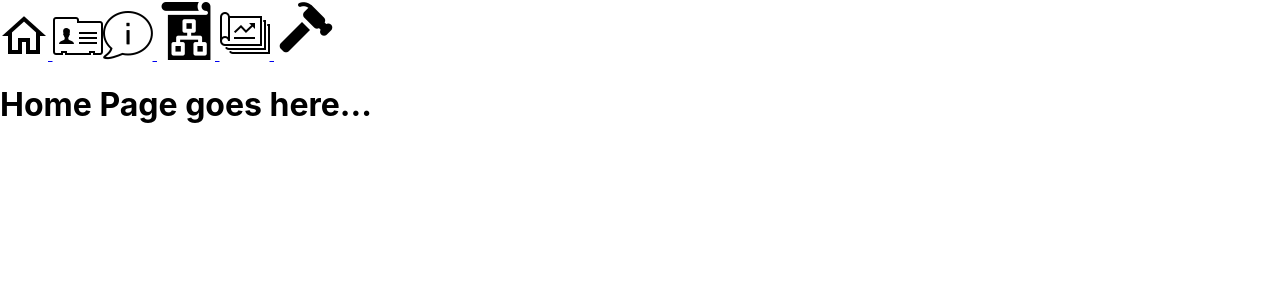
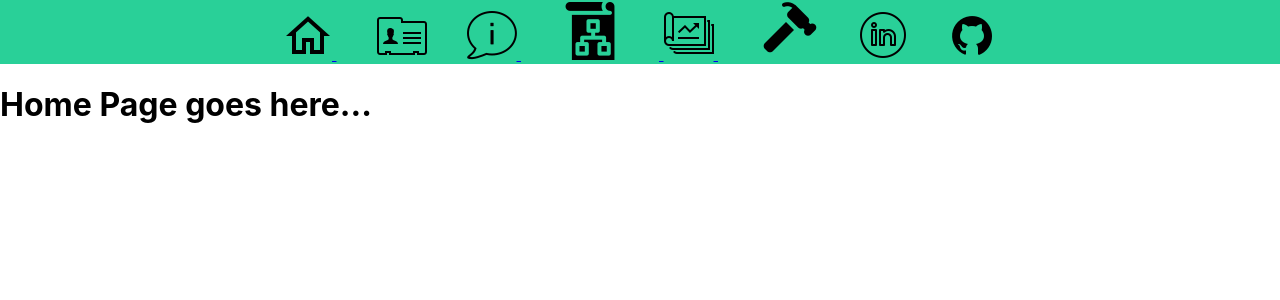
Before and after one commit to justingracie/Portfolio--1-, a React (Create React App) app: page / in a window 1280 px wide. Shown: the top 300 px of the page. Built offline with nearby package versions, Linux system fonts and the light colour scheme.

Commit message:
navbar V1 complete

```diff
--- a/src/Components/Nav/Nav.css
+++ b/src/Components/Nav/Nav.css
@@ -0,0 +1,9 @@
+.NavContainer{
+    background-color: rgb(41, 208, 152);
+    text-align: center;
+}
+
+.NavItem{
+    margin-right: 20px;
+    margin-left: 20px;
+}
--- a/src/Components/Nav/Nav.jsx
+++ b/src/Components/Nav/Nav.jsx
@@ -1,15 +1,22 @@
 import React from "react";
 import { NavLink } from "react-router-dom";
+import './Nav.css'
 
 export const NavBar = () => {
     return(
         <>
-            <NavLink to='/'> <img src="../Icons/icons8-home-48.png" alt="home"/> </NavLink>
-            <NavLink to='/contact'> <img src="../Icons/icons8-contact-50.png" alt="contact"/></NavLink>
-            <NavLink to='/about'><img src="../Icons/icons8-about-50.png" alt="about"/> </NavLink>
-            <NavLink to='/services'> <img src="../Icons/icons8-services-58.png" alt="services"/></NavLink>
-            <NavLink to='/projects'> <img src="../Icons/icons8-group-of-projects-50.png" alt="projects"/>  </NavLink>
-            <NavLink to='/skills'> <img src="../Icons/icons8-skills-60.png" alt="skills"/></NavLink>
+            <div className="NavContainer">
+
+                <NavLink className="NavItem" to='/'> <img src="../Icons/icons8-home-48.png" alt="home"/> </NavLink>
+                <NavLink className="NavItem" to='/contact'> <img src="../Icons/icons8-contact-50.png" alt="contact"/></NavLink>
+                <NavLink className="NavItem" to='/about'><img src="../Icons/icons8-about-50.png" alt="about"/> </NavLink>
+                <NavLink className="NavItem" to='/services'> <img src="../Icons/icons8-services-58.png" alt="services"/></NavLink>
+                <NavLink className="NavItem" to='/projects'> <img src="../Icons/icons8-group-of-projects-50.png" alt="projects"/>  </NavLink>
+                <NavLink className="NavItem" to='/skills'> <img src="../Icons/icons8-skills-60.png" alt="skills"/></NavLink>
+                <a className="NavItem" href="https://www.linkedin.com/in/justin-gracie-6ab58a67/"><img src="../Icons/icons8-linkedin-circled-50.png" alt="Linkedin"/></a>
+                <a className="NavItem" href="https://github.com/justingracie"><img src="../Icons/icons8-github-48.png" alt="Linkedin"/></a>
+
+            </div>
         </>
     )
 }
```
Also changed, not shown: public/Icons/icons8-github-48.png (added), public/Icons/icons8-linkedin-circled-50.png (added).
